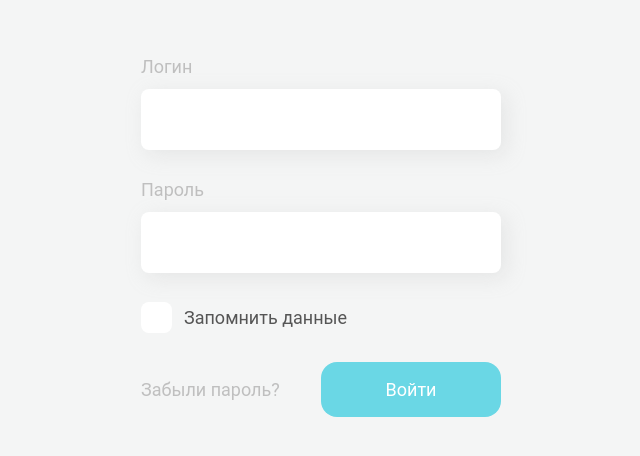
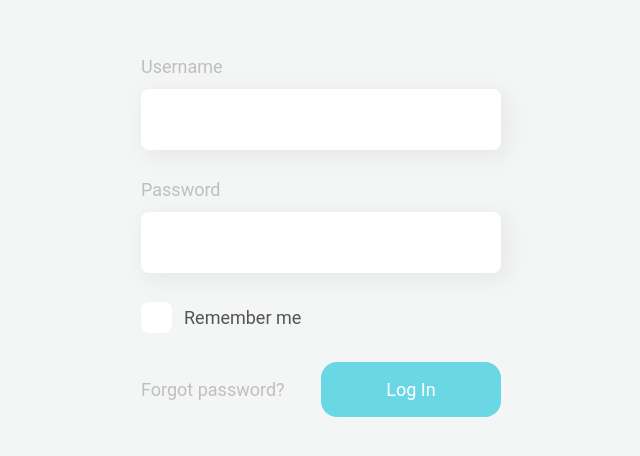
Before and after one commit to cookies-with-tea/fims-site, a Vue app: page /auth in a window 1280 px wide. Shown: the part 252-708 px from the top of the page, without its empty margins (319-959 px from the left). Built offline with nearby package versions, Linux system fonts and the light colour scheme.

Commit message:
add: Добавлена локализация

```diff
--- a/package.json
+++ b/package.json
@@ -14,6 +14,7 @@
     "async-validator": "^4.2.5",
     "vite-plugin-stylelint": "^5.1.1",
     "vue": "^3.3.4",
+    "vue-i18n": "^9.6.5",
     "vue-router": "^4.2.5"
   },
   "devDependencies": {
--- a/src/components/Forms/AuthForm.vue
+++ b/src/components/Forms/AuthForm.vue
@@ -1,15 +1,15 @@
 <template>
   <base-form v-model="formData" class="auth-form" :rules="formRules">
-    <base-form-item field="login" label="Логин">
+    <base-form-item field="login" :label="t('auth.login')">
       <base-input v-model="formData.login" />
     </base-form-item>
-    <base-form-item field="password" label="Пароль">
+    <base-form-item field="password" :label="t('auth.password')">
       <base-input v-model="formData.password" type="password" />
     </base-form-item>
-    <base-checkbox v-model="formData.remember" label="Запомнить данные" />
+    <base-checkbox v-model="formData.remember" :label="t('auth.rememberData')" />
     <div class="auth-form__footer">
-      <a class="auth-form__forgot-password" href="">Забыли пароль?</a>
-      <base-button type="submit"> Войти </base-button>
+      <a class="auth-form__forgot-password" href="">{{ t('auth.forgotPassword') }}</a>
+      <base-button type="submit"> {{ t('auth.logIn') }} </base-button>
     </div>
   </base-form>
 </template>
@@ -22,6 +22,7 @@ import { reactive } from 'vue';
 import BaseCheckbox from '@/components/ui/BaseCheckbox.vue';
 import { FormRules } from '@/components/ui/Form/types';
 import BaseButton from '@/components/ui/BaseButton.vue';
+import { useI18n } from 'vue-i18n';
 
 const formData = reactive({
   login: '',
@@ -29,17 +30,19 @@ const formData = reactive({
   remember: false,
 });
 
+const { t } = useI18n();
+
 const formRules: FormRules = {
   login: [
     {
       required: true,
-      message: 'Пароль это обязательное поле.',
+      message: t('errors.requiredFieldIs', { field: t('auth.login') }),
     },
   ],
   password: [
     {
       required: true,
-      message: 'Логин это обязательное поле.',
+      message: t('errors.requiredFieldIs', { field: t('auth.password') }),
     },
   ],
 };
--- /dev/null
+++ b/src/i18n/en.json
@@ -0,0 +1,13 @@
+{
+  "auth": {
+    "forgotPassword": "Forgot password?",
+    "logIn": "Log In",
+    "login": "Username",
+    "password": "Password",
+    "rememberData": "Remember me"
+  },
+  "errors": {
+    "requiredFieldCommon": "Required",
+    "requiredFieldIs": "{field} is required"
+  }
+}
--- /dev/null
+++ b/src/i18n/index.ts
@@ -0,0 +1,17 @@
+import ru from '@/i18n/ru.json';
+import en from '@/i18n/en.json';
+import { createI18n } from 'vue-i18n';
+
+export const messages = {
+  ru: ru,
+  en: en,
+};
+
+export const defaultLocale = 'en';
+
+export const i18n = createI18n({
+  legacy: false,
+  locale: defaultLocale,
+  fallbackLocale: 'en',
+  messages,
+});
--- /dev/null
+++ b/src/i18n/ru.json
@@ -0,0 +1,13 @@
+{
+  "auth": {
+    "forgotPassword": "Забыли пароль?",
+    "logIn": "Войти",
+    "login": "Логин",
+    "password": "Пароль",
+    "rememberData": "Запомнить данные"
+  },
+  "errors": {
+    "requiredFieldCommon": "Это обязательное поле",
+    "requiredFieldIs": "{field} это обязательное поле"
+  }
+}
--- a/src/main.ts
+++ b/src/main.ts
@@ -1,10 +1,10 @@
 import { createApp } from 'vue';
 import '@/styles/index.scss';
 import 'virtual:svg-icons-register';
-
 import App from '@/App.vue';
 import { useTheme } from '@/composables/useTheme';
 import { router } from '@/router';
+import { i18n } from '@/i18n';
 
 useTheme(document, localStorage).loadTheme();
 
@@ -12,4 +12,6 @@ const app = createApp(App);
 
 app.use(router);
 
+app.use(i18n);
+
 app.mount('#app');
```
Also changed, not shown: 1 other file (tests, documents, lock files or other folders).
